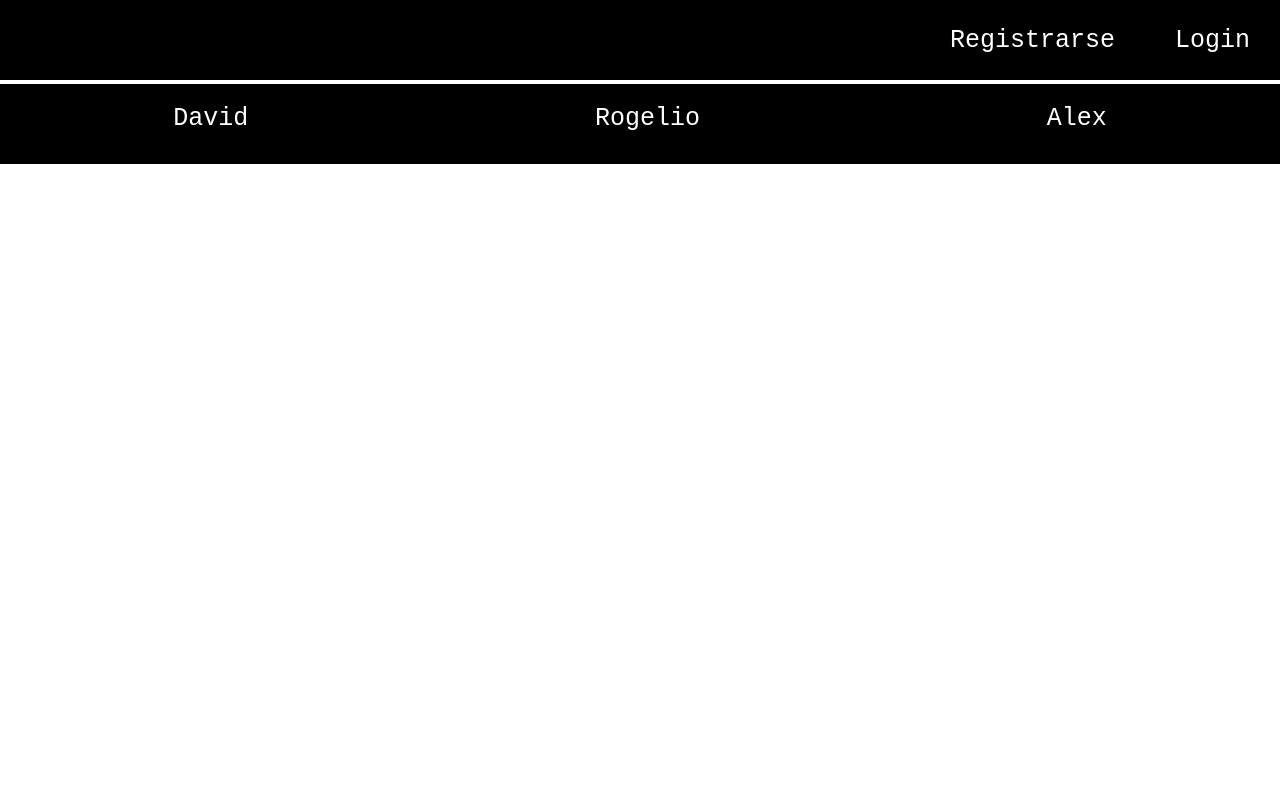
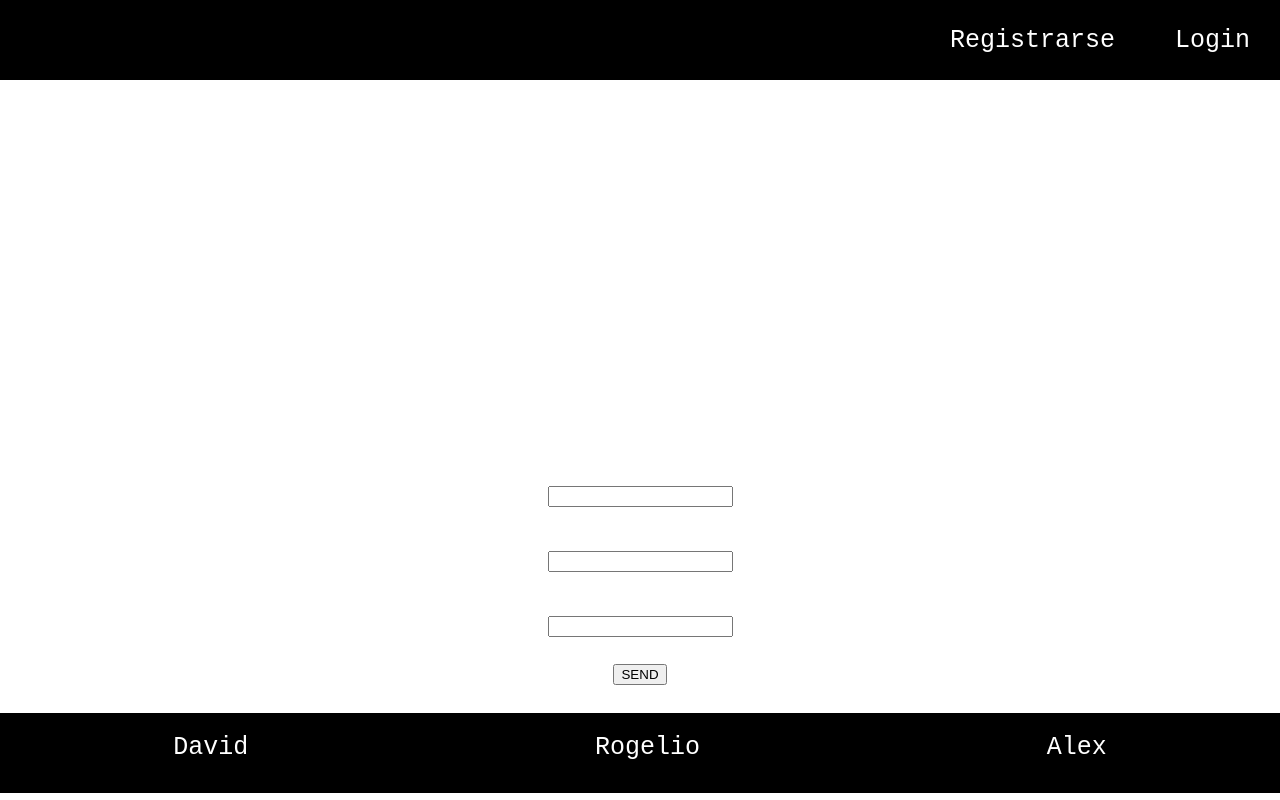
Before and after one commit to AlexMonPe/Frontend_clinica_veterinaria, a React (Create React App) app: page /modificarMascota/1 in a window 1280 px wide. Built offline with nearby package versions, Linux system fonts and the light colour scheme; no server answers.

Commit message:
Params para el patch de mascotas

```diff
--- a/src/App.js
+++ b/src/App.js
@@ -13,6 +13,7 @@ import Header from "./componentes/Header/Header";
 import Footer from "./componentes/Footer/Footer";
 import InfoCitas from "./contenedores/InfoCitas/InfoCitas";
 import PopUp from "./contenedores/PopUp/PopUp";
+import ModificarMascota from "./contenedores/ModificarMascota/ModificarMascota.js";
 
 function App() {
   return (
@@ -28,6 +29,10 @@ function App() {
           <Route path="/areaCliente" element={<VistaCliente />}></Route>
           <Route path="/mascotas" element={<InfoMascotas />}></Route>
           <Route path="/crearCita" element={<CrearCita />}></Route>
+          <Route
+            path="/modificarMascota/:id"
+            element={<ModificarMascota />}
+          ></Route>
         </Routes>
         <PopUp />
         <Footer />
--- a/src/contenedores/InfoMascotas/InfoMascotas.js
+++ b/src/contenedores/InfoMascotas/InfoMascotas.js
@@ -1,7 +1,7 @@
 import "./InfoMascotas.css";
 import { useEffect, useState } from "react";
 import CrearCita from "../CrearCita/CrearCita";
-import ModificarMascota from "../ModificarMascota/ModificarMascota";
+import ModificarMascota from "../ModificarMascota/ModificarMascota.js";
 import BorrarMascota from "../BorrarMascota/BorrarMascota";
 import { useNavigate } from "react-router-dom";
 
@@ -36,6 +36,8 @@ const InfoMascotas = () => {
           <div className="infoMascotas">
             <h3>Datos de {mascota.nombre_mascota}</h3>
             <tr>
+              <th>Número de la mascota</th>
+              <td>{mascota.id}</td>
               <th>Nombre de la mascota</th>
               <td>{mascota.nombre_mascota}</td>
               <th>Peso</th>
@@ -49,17 +51,18 @@ const InfoMascotas = () => {
               <button
                 type="button"
                 className="botonOpcionesMascotas"
-                onClick={()=>navegar("/crearCita")}
+                onClick={() => navegar("/crearCita")}
               >
                 Pedir cita
               </button>
               <button
                 type="button"
                 className="botonOpcionesMascotas"
-                onClick=""
+                onClick={() => navegar("/modificarMascota/" + mascota.id)}
               >
                 Modificar datos de mascota
               </button>
+
               <button
                 type="button"
                 className="botonOpcionesMascotas"
--- a/src/contenedores/ModificarMascota/ModificarMascota.js
+++ b/src/contenedores/ModificarMascota/ModificarMascota.js
@@ -1,38 +1,54 @@
 import "./ModificarMascota.css";
-
-import { useNavigate } from "react-router-dom";
+import { useEffect, useState } from "react";
+import { useNavigate, useParams } from "react-router-dom";
 
 const ModificarMascota = () => {
+  const params = useParams();
   //const history = useNavigate();
+  const [mascota, setMascota] = useState({});
+  const getMascotas = async () => {
+    const mascotasRes = await fetch(
+      "https://veterinaria-back.herokuapp.com/mascotas/" + params.id,
+      {
+        method: "GET",
+      }
+    );
+    const mascotaData = await mascotasRes.json();
+
+    setMascota(mascotaData);
+    console.log(mascotaData, " dataaaaaaaaa");
+  };
+  useEffect(() => {
+    try {
+      getMascotas();
+    } catch (error) {
+      console.log(error);
+    }
+  }, []);
+
   const formSubmit = async (e) => {
     // Make the submit dont refresh the page
     e.preventDefault();
     try {
       const formData = {
-        idMascota: e.target[0].value,
-        nombre_mascota: e.target[1].value,
-        peso: e.target[2].value,
-        doctor: e.target[3].value,
+        nombre_mascota: e.target[0].value,
+        peso: e.target[1].value,
+        doctor: e.target[2].value,
       };
 
       const patchMascota = await fetch(
-        "https://veterinaria-back.herokuapp.com/mascotas/" + formData.idMascota,
+        "https://veterinaria-back.herokuapp.com/mascotas/" + params.id,
         {
           method: "PATCH",
-          body: JSON.stringify({
-            nombre_mascota: formData.nombre_mascota,
-            peso: formData.peso,
-            doctor: formData.doctor,
-          }),
+          body: JSON.stringify(formData),
           headers: {
             "Content-Type": "application/json",
           },
         }
       );
-
       if (patchMascota) {
         //history("/listado/" + postUser.userId);
-        return alert("Has modificado la mascota " + formData.nombre_mascota);
+        return alert("Has modificado la mascota " + mascota.nombre_mascota);
       }
     } catch (error) {
       alert("no se ha cargado la bd " + error);
@@ -43,16 +59,22 @@ const ModificarMascota = () => {
     <div>
       <h1>Modifica los datos de tu mascota que deseas actualizar</h1>
       <form onSubmit={(e) => formSubmit(e)}>
-        <label for="idMascota">
-          Introduce el número de la mascota que deseas modificar
-        </label>
-        <input type="text" id="idMascota" name="idMascota" />
         <label for="nombre_mascota">Introduzca el nombre de su mascota</label>
-        <input type="text" id="nombre_mascota" name="nombre_mascota" />
+        <input
+          type="text"
+          id="nombre_mascota"
+          name="nombre_mascota"
+          defaultValue={mascota.nombre_mascota}
+        />
         <label for="peso">Introduzca el peso de su mascota</label>
-        <input type="text" id="peso" name="peso" />
+        <input type="text" id="peso" name="peso" defaultValue={mascota.peso} />
         <label for="doctor">Introduzca el doctor que la atiende</label>
-        <input type="text" id="doctor" name="doctor" />
+        <input
+          type="text"
+          id="doctor"
+          name="doctor"
+          defaultValue={mascota.doctor}
+        />
         <input type="submit" value="SEND" className="sendButton" />
       </form>
     </div>
```
